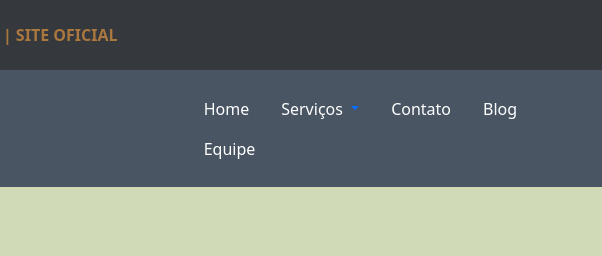
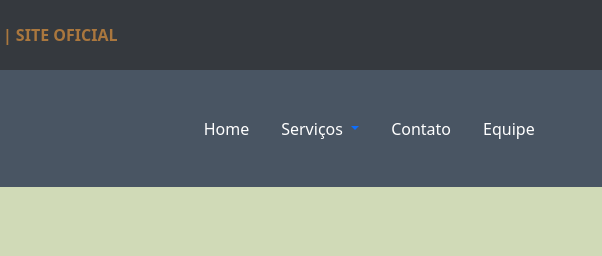
Before and after one commit to arthuurgab/unoesc_site_futebol, a plain HTML site: page index.html in a window 1280 px wide. Shown: the top 256 px of the page, 243-845 px from the left. Drawn offline with nearby package versions, Linux system fonts and the light colour scheme.

Commit message:
Add files via upload

```diff
--- a/index.html
+++ b/index.html
@@ -57,9 +57,7 @@
               <li class="nav-item">
                 <a class="nav-link text-white" href="contato.html">Contato</a>
             </li>
-              <li class="nav-item">
-                  <a class="nav-link text-white" href="blog.html">Blog</a>
-              </li>
+
               <li class="nav-item">
                 <a class="nav-link text-white" href="equipe.html">Equipe</a>
               </li>
```
